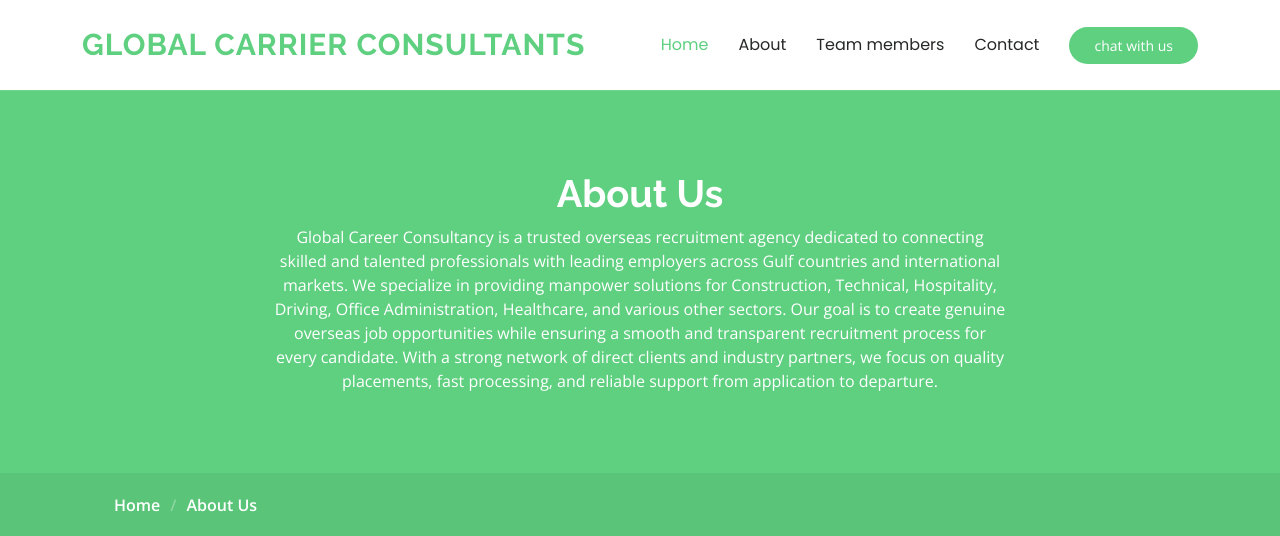
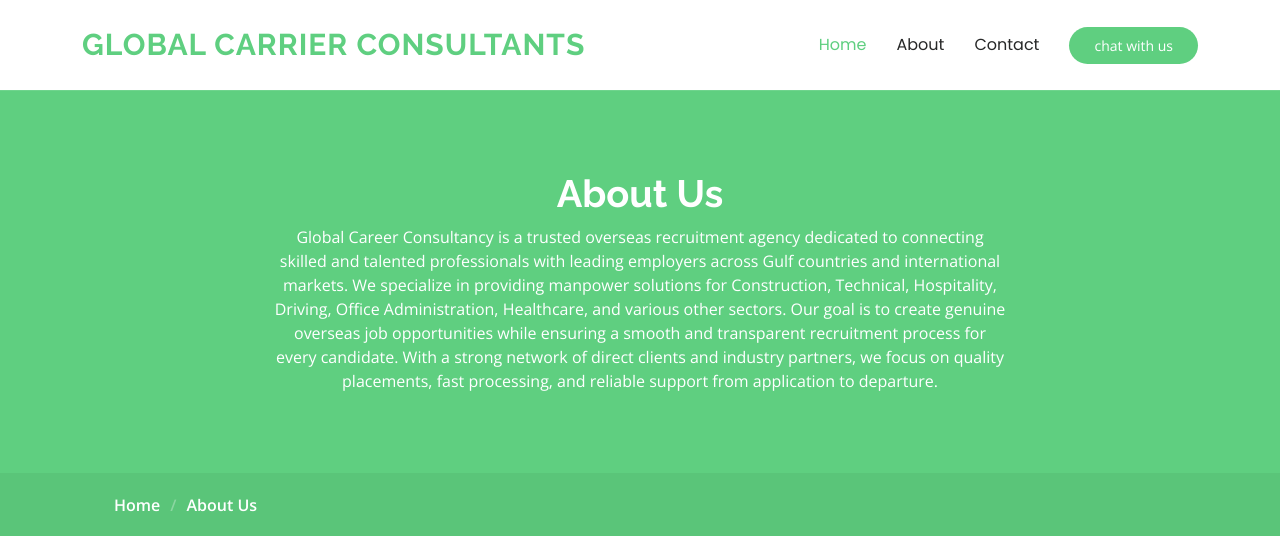
Before and after one commit to thanseerthanzi/global, a Django app: page /team/ in a window 1280 px wide. Shown: the top 536 px of the page. Run offline with Django 5.2, Linux system fonts and the light colour scheme; some libraries are stand-ins or nearby versions.

```diff
--- a/templates/about.html
+++ b/templates/about.html
@@ -45,7 +45,6 @@ CONSULTANTS</h1>
         <ul>
           <li><a href="{% url 'home' %}" class="active">Home<br></a></li>
           <li><a href="{% url 'about' %}">About</a></li>
-          <li><a href="{% url 'trainers' %}">Team members</a></li>
           <li><a href="{% url 'contact' %}">Contact</a></li>
         </ul>
         <i class="mobile-nav-toggle d-xl-none bi bi-list"></i>
--- a/templates/index.html
+++ b/templates/index.html
@@ -43,7 +43,6 @@
   <ul>
     <li><a href="{% url 'home' %}" class="active">Home</a></li>
     <li><a href="{% url 'about' %}">About</a></li>
-    <li><a href="{% url 'team' %}">Team Members</a></li>
     <li><a href="{% url 'home' %}#contact">Contact</a></li>
   </ul>
   <i class="mobile-nav-toggle d-xl-none bi bi-list"></i>
--- a/templates/team.html
+++ b/templates/team.html
@@ -45,7 +45,6 @@ CONSULTANTS</h1>
         <ul>
           <li><a href="{% url 'home' %}" class="active">Home<br></a></li>
           <li><a href="{% url 'about' %}">About</a></li>
-          <li><a href="{% url 'trainers' %}">Team members</a></li>
           <li><a href="{% url 'contact' %}">Contact</a></li>
         </ul>
         <i class="mobile-nav-toggle d-xl-none bi bi-list"></i>
```
